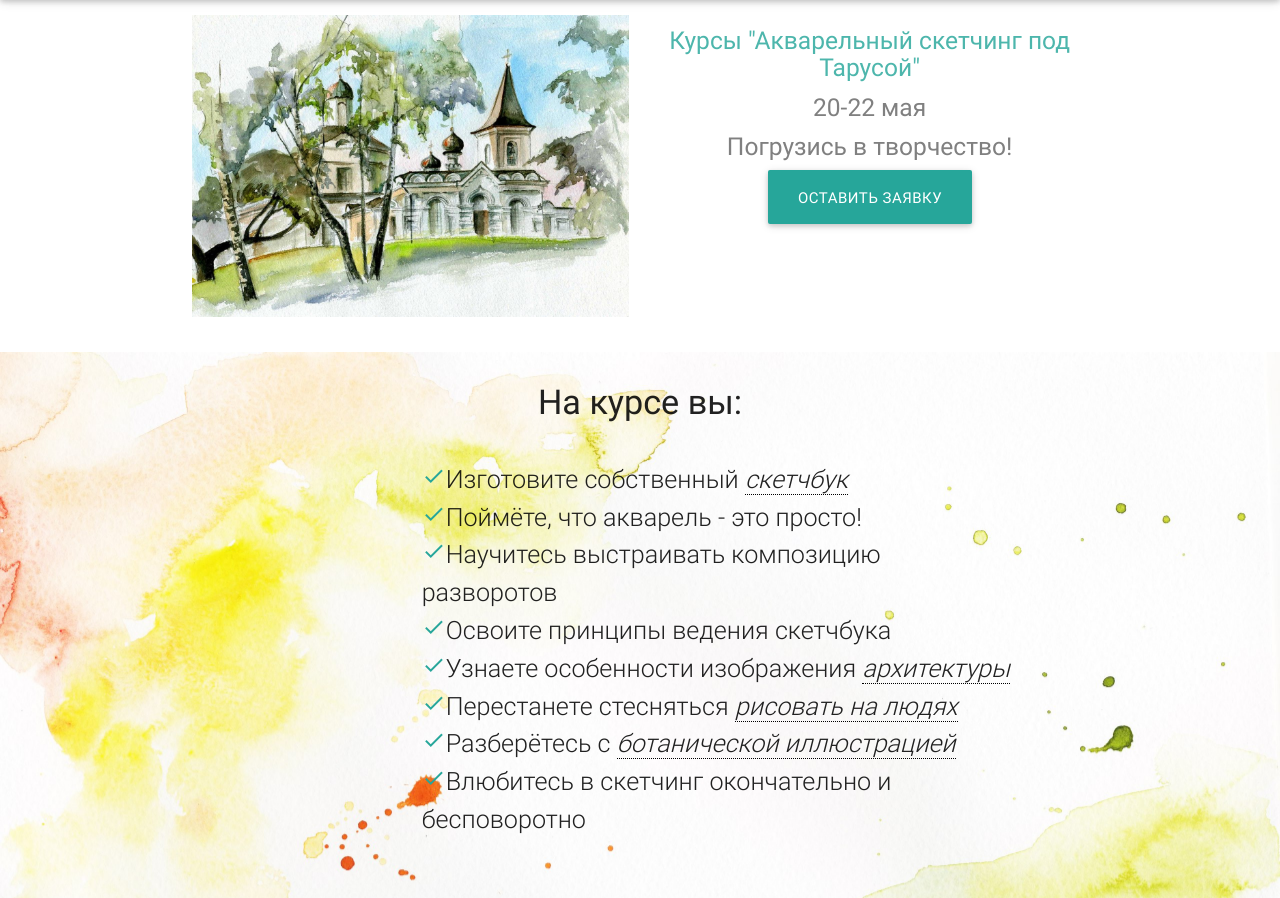
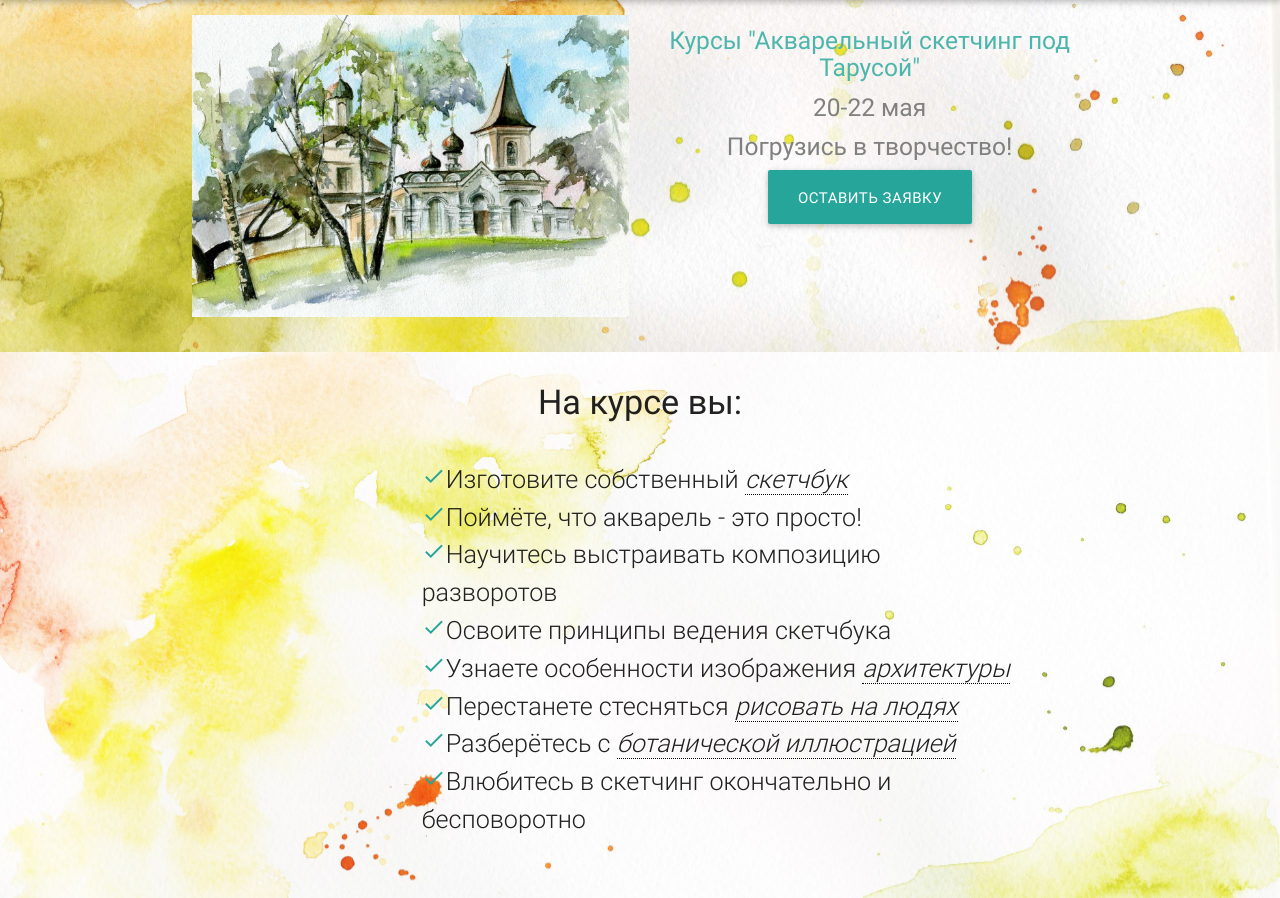
Before and after one commit to spacecrabby/watercolor, a Django app: page / in a window 1280 px wide. Shown: the part 64-962 px from the top of the page. Run offline with Django 3.2, Linux system fonts and the light colour scheme; some libraries are stand-ins or nearby versions.

Commit message:
added background to first block

```diff
--- a/watercolor/static/css/style.css
+++ b/watercolor/static/css/style.css
@@ -74,6 +74,11 @@ footer.page-footer {
   display:block;
 }
 
+#index-banner {
+  background: white url("../images/water7.jpg");
+  background-size: cover;
+}
+
 #on-course {
   background: white url("../images/water1.jpg");
   background-size: cover;
```
